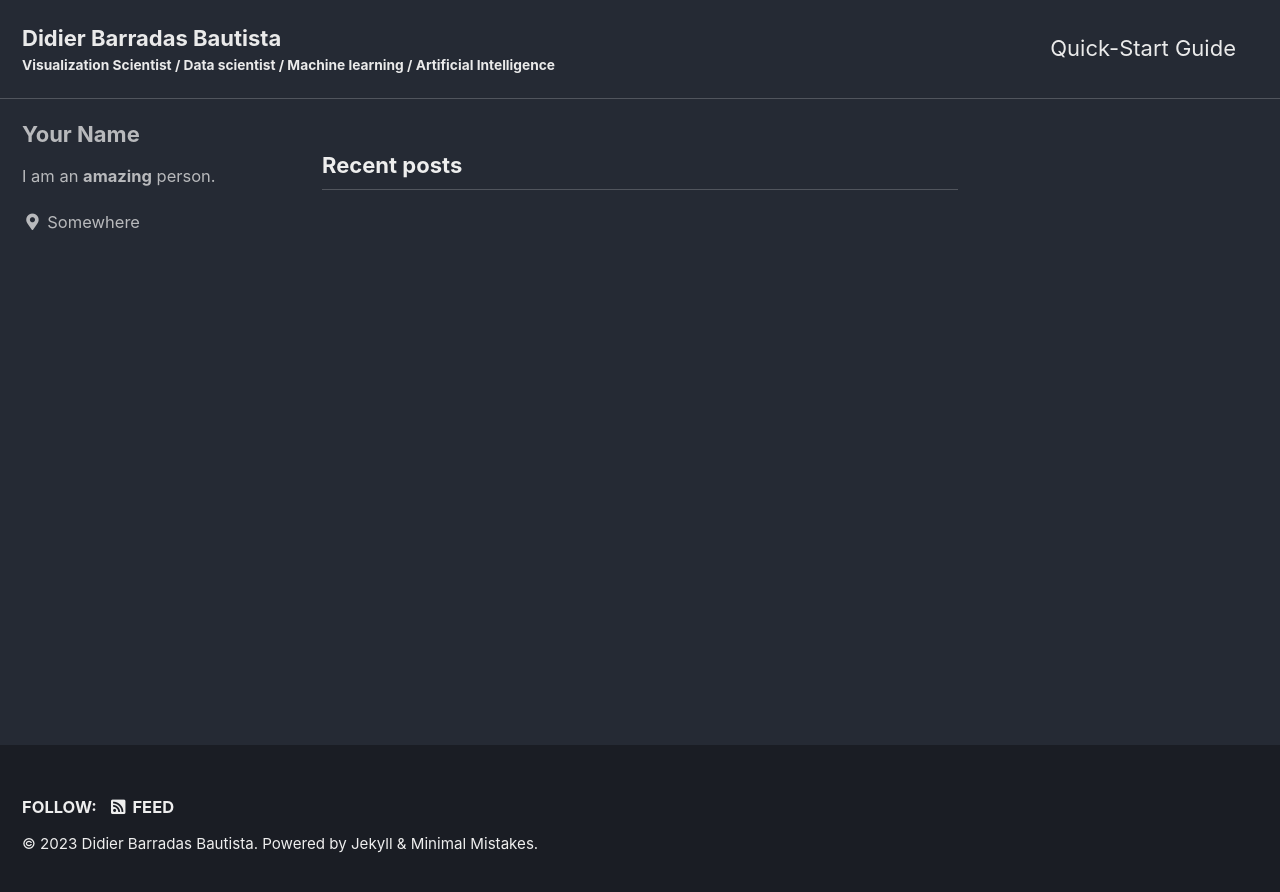
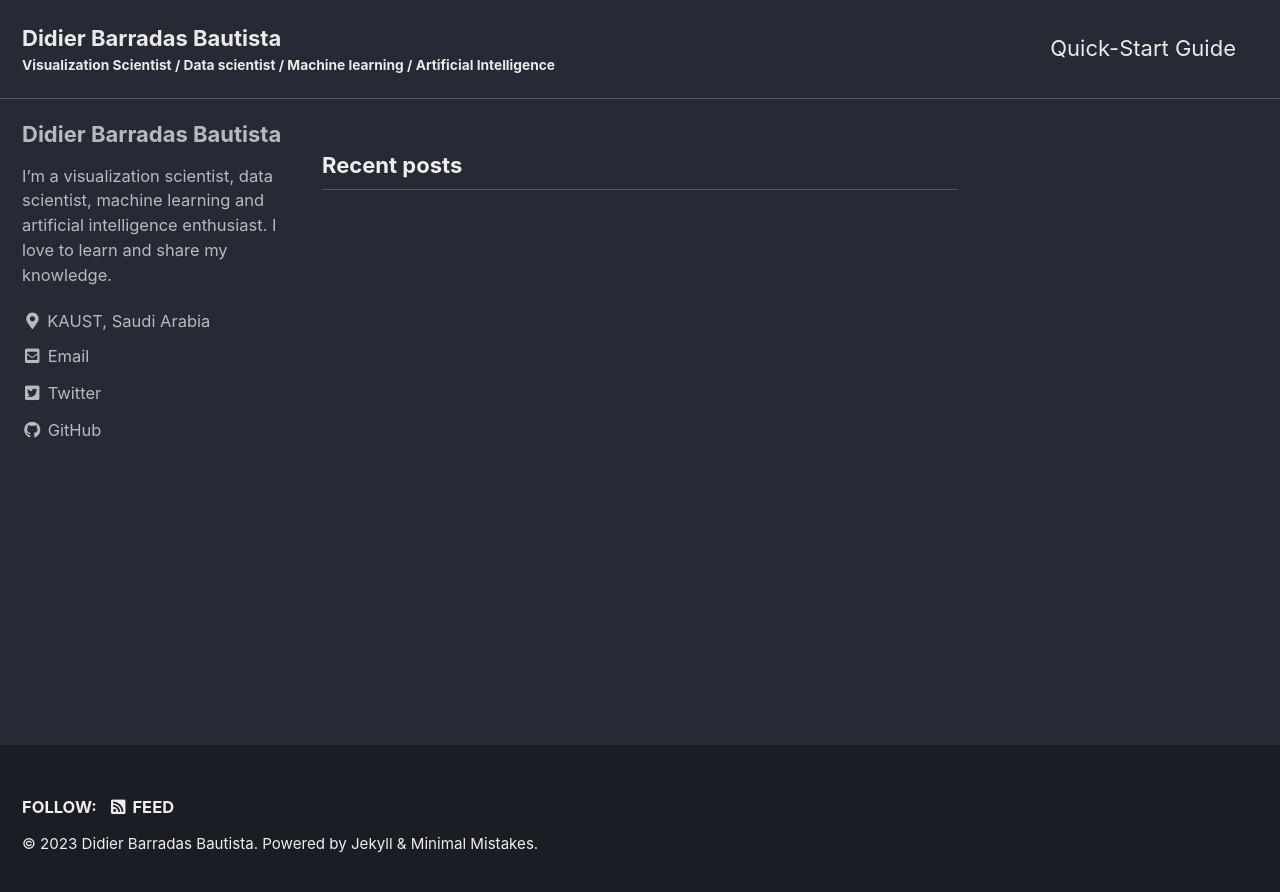
Before and after one commit to D-Barradas/d-barradas.github.io, a Jekyll site: the page built from index.html, in a window 1280 px wide. Shown: the top 892 px of the page. Built offline with Jekyll 4.4.1, drawn with Linux system fonts in a browser that asks for light colours; cached includes are drawn as plain includes; the list of posts is cut into pages by our own code.

Commit message:
Several chanes on config.yml

```diff
--- a/_config.yml
+++ b/_config.yml
@@ -23,7 +23,7 @@ name                     : "Didier Barradas Bautista"
 description              : "My personal website for profesional proupuses and occational opinions pretty mucnh about AI and data science."
 url                      : "https://d-barradas.github.io/"  # the base hostname & protocol for your site e.g. "https://mmistakes.github.io"
 baseurl                  : # the subpath of your site, e.g. "/blog"
-repository               : # GitHub username/repo-name e.g. "mmistakes/minimal-mistakes"
+repository               : "https://github.com/D-Barradas" # GitHub username/repo-name e.g. "mmistakes/minimal-mistakes"
 teaser                   : # path of fallback teaser image, e.g. "/assets/images/500x300.png"
 logo                     : # path of logo image to display in the masthead, e.g. "/assets/images/88x88.png"
 masthead_title           : # overrides the website title displayed in the masthead, use " " for no title
@@ -41,7 +41,7 @@ comments:
     num_posts            : # 5 (default)
     colorscheme          : "dark" # "light" (default), "dark"
   utterances:
-    theme                : github-dark # "github-light" (default), "github-dark"
+    theme                : #github-dark # "github-light" (default), "github-dark"
     issue_term           : # "pathname" (default)
   giscus:
     repo_id              : # Shown during giscus setup at https://giscus.app
@@ -104,27 +104,27 @@ analytics:
 
 # Site Author
 author:
-  name             : "Your Name"
+  name             : "Didier Barradas Bautista"
   avatar           : # path of avatar image, e.g. "/assets/images/bio-photo.jpg"
-  bio              : "I am an **amazing** person."
-  location         : "Somewhere"
+  bio              : "I'm a visualization scientist, data scientist, machine learning and artificial intelligence enthusiast. I love to learn and share my knowledge."
+  location         : "KAUST, Saudi Arabia"
   email            :
   links:
     - label: "Email"
       icon: "fas fa-fw fa-envelope-square"
-      # url: "mailto:your.name@email.com"
+      url: "mailto:didier.barrradasbautista@kaust.edu.sa"
     - label: "Website"
       icon: "fas fa-fw fa-link"
       # url: "https://your-website.com"
     - label: "Twitter"
       icon: "fab fa-fw fa-twitter-square"
-      # url: "https://twitter.com/"
+      url: "https://twitter.com/dxbarradas"
     - label: "Facebook"
       icon: "fab fa-fw fa-facebook-square"
       # url: "https://facebook.com/"
     - label: "GitHub"
       icon: "fab fa-fw fa-github"
-      # url: "https://github.com/"
+      url: "https://github.com/D-Barradas"
     - label: "Instagram"
       icon: "fab fa-fw fa-instagram"
       # url: "https://instagram.com/"
```
